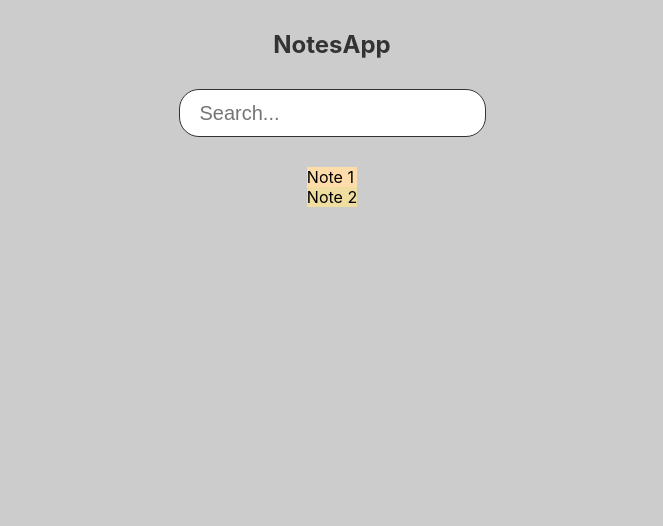
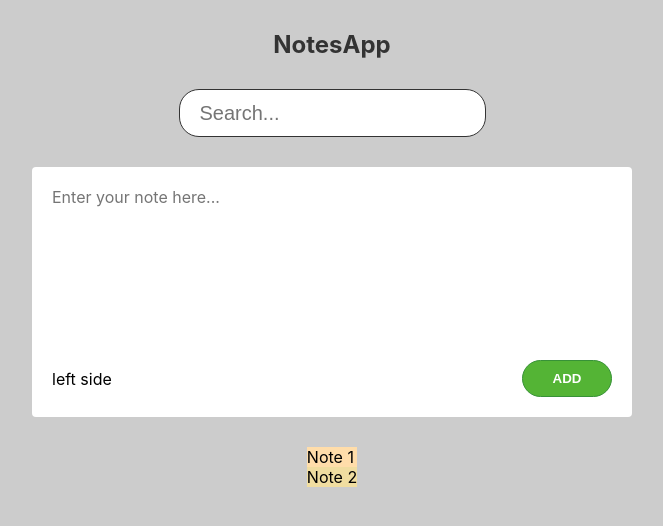
Before and after one commit to emirxmertoglu/redux-notes-app, a React (Create React App) app: page / in a window 1280 px wide. Shown: the top 526 px of the page, without its empty margins (308-971 px from the left). Built offline with nearby package versions, Linux system fonts and the light colour scheme.

Commit message:
add note component

```diff
--- a/src/App.js
+++ b/src/App.js
@@ -2,6 +2,7 @@ import { useSelector } from "react-redux";
 import Container from "./components/Container";
 import Header from "./components/Header";
 import Search from "./components/Search";
+import AddNote from "./components/AddNote";
 
 export default function App() {
   const notes = useSelector((state) => state.notes.list);
@@ -10,6 +11,7 @@ export default function App() {
     <Container>
       <Header />
       <Search />
+      <AddNote />
       <ul>
         {notes.map((note) => (
           <li key={note.id} style={{ backgroundColor: note.color }}>
--- /dev/null
+++ b/src/components/AddNote/addNote.module.css
@@ -0,0 +1,38 @@
+.wrapper {
+  padding: 20px;
+  display: flex;
+  flex-direction: column;
+  width: 100%;
+  max-width: 600px;
+  height: 250px;
+  background-color: white;
+  border-radius: 4px;
+}
+
+.enterNote {
+  flex: 1;
+  font-size: 16px;
+  font-family: -apple-system, BlinkMacSystemFont, "Segoe UI", Roboto, Oxygen,
+    Ubuntu, Cantarell, "Open Sans", "Helvetica Neue", sans-serif;
+  resize: none;
+  border: none;
+  outline: none;
+}
+
+.sub {
+  display: flex;
+  justify-content: space-between;
+  align-items: center;
+}
+
+.btnSubmit {
+  padding: 10px 20px;
+  width: 90px;
+  border-radius: 20px;
+  border: 1px solid #379237;
+  background-color: #54b435;
+  font-weight: 700;
+  color: white;
+  text-transform: uppercase;
+  cursor: pointer;
+}
--- /dev/null
+++ b/src/components/AddNote/index.js
@@ -0,0 +1,22 @@
+import styles from "./addNote.module.css";
+
+export default function AddNote() {
+  return (
+    <form className={styles.wrapper}>
+      <textarea
+        placeholder="Enter your note here..."
+        className={styles.enterNote}
+      />
+      <div className={styles.sub}>
+        <div>left side</div>
+        <button
+          type="submit"
+          onClick={(e) => e.preventDefault()}
+          className={styles.btnSubmit}
+        >
+          Add
+        </button>
+      </div>
+    </form>
+  );
+}
```
